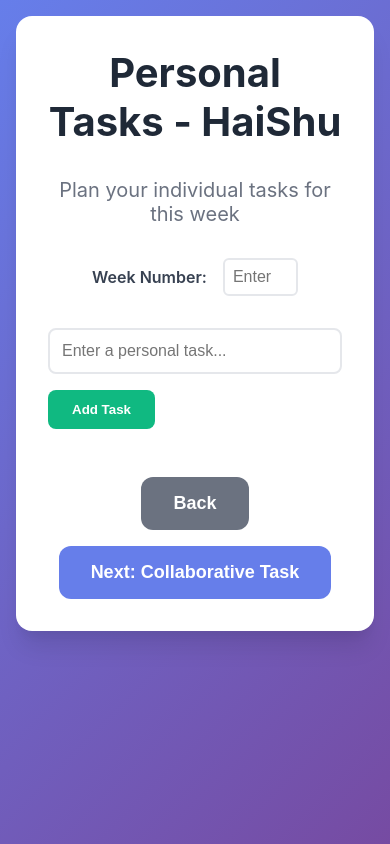
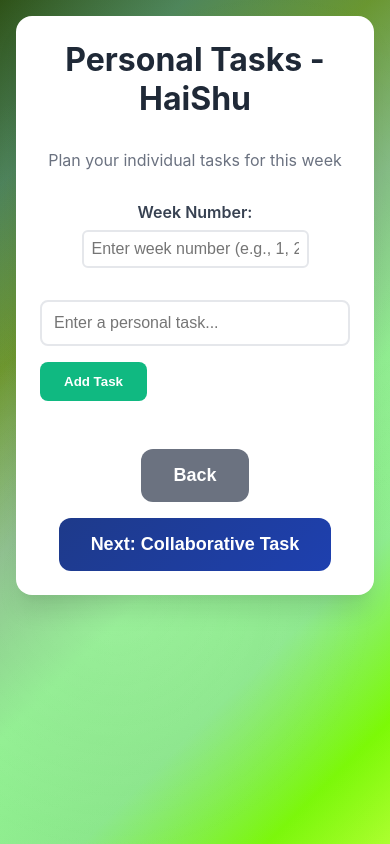
Before and after one commit to hai-shu/Weekly-Accountability-Check-In, a plain HTML site: page index.html in a window 390 px wide. Both pictures are taken after a click on the button "HaiShu". Drawn offline with Linux system fonts and the light colour scheme.

Commit message:
Major UI improvements: Forest background, mobile responsiveness, and simplified week input
- Add beautiful well-lit forest background with morning dew effects
- Update color scheme: HaiShu (dark blue), Eric (dark green)
- Implement full mobile responsiveness with touch-friendly design
- Replace week number slider with simple text input
- Add PWA meta tags for mobile app installation
- Optimize for all screen sizes and orientations
- Improve accessibility and user experience

```diff
--- a/index.html
+++ b/index.html
@@ -1,9 +1,12 @@
 <!DOCTYPE html>
 <html lang="en">
-<head>
-    <meta charset="UTF-8">
-    <meta name="viewport" content="width=device-width, initial-scale=1.0">
-    <title>Weekly Accountability</title>
+    <head>
+        <meta charset="UTF-8">
+        <meta name="viewport" content="width=device-width, initial-scale=1.0, maximum-scale=1.0, user-scalable=no">
+        <meta name="theme-color" content="#2d5016">
+        <meta name="apple-mobile-web-app-capable" content="yes">
+        <meta name="apple-mobile-web-app-status-bar-style" content="default">
+        <title>Weekly Accountability</title>
     <style>
         * {
             margin: 0;
@@ -17,8 +20,40 @@
                 sans-serif;
             -webkit-font-smoothing: antialiased;
             -moz-osx-font-smoothing: grayscale;
-            background: linear-gradient(135deg, #667eea 0%, #764ba2 100%);
+            background:
+                radial-gradient(circle at 20% 80%, rgba(120, 200, 120, 0.3) 0%, transparent 50%),
+                radial-gradient(circle at 80% 20%, rgba(100, 180, 100, 0.4) 0%, transparent 50%),
+                radial-gradient(circle at 40% 40%, rgba(140, 220, 140, 0.2) 0%, transparent 50%),
+                linear-gradient(135deg,
+                    #2d5016 0%,
+                    #4a7c59 15%,
+                    #6b8e23 30%,
+                    #8fbc8f 45%,
+                    #98fb98 60%,
+                    #90ee90 75%,
+                    #7cfc00 90%,
+                    #adff2f 100%
+                );
+            background-attachment: fixed;
             min-height: 100vh;
+            margin: 0;
+            padding: 0;
+        }
+
+        /* Morning dew overlay */
+        body::before {
+            content: '';
+            position: fixed;
+            top: 0;
+            left: 0;
+            width: 100%;
+            height: 100%;
+            background:
+                radial-gradient(circle at 30% 70%, rgba(255, 255, 255, 0.1) 0%, transparent 40%),
+                radial-gradient(circle at 70% 30%, rgba(255, 255, 255, 0.08) 0%, transparent 40%),
+                radial-gradient(circle at 50% 50%, rgba(255, 255, 255, 0.05) 0%, transparent 30%);
+            pointer-events: none;
+            z-index: -1;
         }
 
         .container {
@@ -69,12 +104,12 @@
         }
 
         .user-btn.haishu {
-            background: linear-gradient(135deg, #667eea 0%, #764ba2 100%);
+            background: linear-gradient(135deg, #1e3a8a 0%, #1e40af 50%, #3730a3 100%);
             color: white;
         }
 
         .user-btn.eric {
-            background: linear-gradient(135deg, #f093fb 0%, #f5576c 100%);
+            background: linear-gradient(135deg, #166534 0%, #15803d 50%, #16a34a 100%);
             color: white;
         }
 
@@ -95,7 +130,7 @@
 
         .task-input:focus {
             outline: none;
-            border-color: #667eea;
+            border-color: #1e40af;
         }
 
         .add-task-btn {
@@ -127,7 +162,7 @@
             background: #f9fafb;
             border-radius: 8px;
             margin-bottom: 0.5rem;
-            border-left: 4px solid #667eea;
+            border-left: 4px solid #1e40af;
         }
 
         .task-text {
@@ -168,7 +203,7 @@
         }
 
         .nav-btn.primary {
-            background: #667eea;
+            background: linear-gradient(135deg, #1e3a8a 0%, #1e40af 100%);
             color: white;
         }
 
@@ -238,6 +273,58 @@
                 flex-direction: column;
                 align-items: center;
             }
+
+            .title {
+                font-size: 2rem;
+            }
+
+            .subtitle {
+                font-size: 1rem;
+            }
+
+            .card {
+                padding: 1.5rem;
+                margin-bottom: 1rem;
+            }
+
+            .user-btn {
+                padding: 0.875rem 1.5rem;
+                font-size: 1rem;
+                min-width: 100px;
+            }
+
+            .task-input {
+                font-size: 16px; /* Prevents zoom on iOS */
+            }
+
+            .week-selector {
+                flex-direction: column;
+                gap: 0.5rem;
+            }
+        }
+
+        /* Ensure background works on mobile */
+        @media (max-width: 768px) {
+            body {
+                background-attachment: scroll; /* Better mobile performance */
+            }
+        }
+
+        /* Landscape mobile optimization */
+        @media (max-height: 500px) and (orientation: landscape) {
+            .container {
+                padding: 1rem;
+            }
+
+            .card {
+                padding: 1rem;
+                margin-bottom: 0.5rem;
+            }
+
+            .title {
+                font-size: 1.75rem;
+                margin-bottom: 1rem;
+            }
         }
     </style>
 </head>
@@ -285,7 +372,7 @@
 
                 <div class="week-selector">
                     <label class="week-label">Week Number:</label>
-                    <input type="number" id="weekNumber" class="week-input" placeholder="Enter week number" min="1" max="52">
+                    <input type="text" id="weekNumber" class="week-input" placeholder="Enter week number (e.g., 1, 2, 3...)">
                 </div>
 
                 <div>
```
